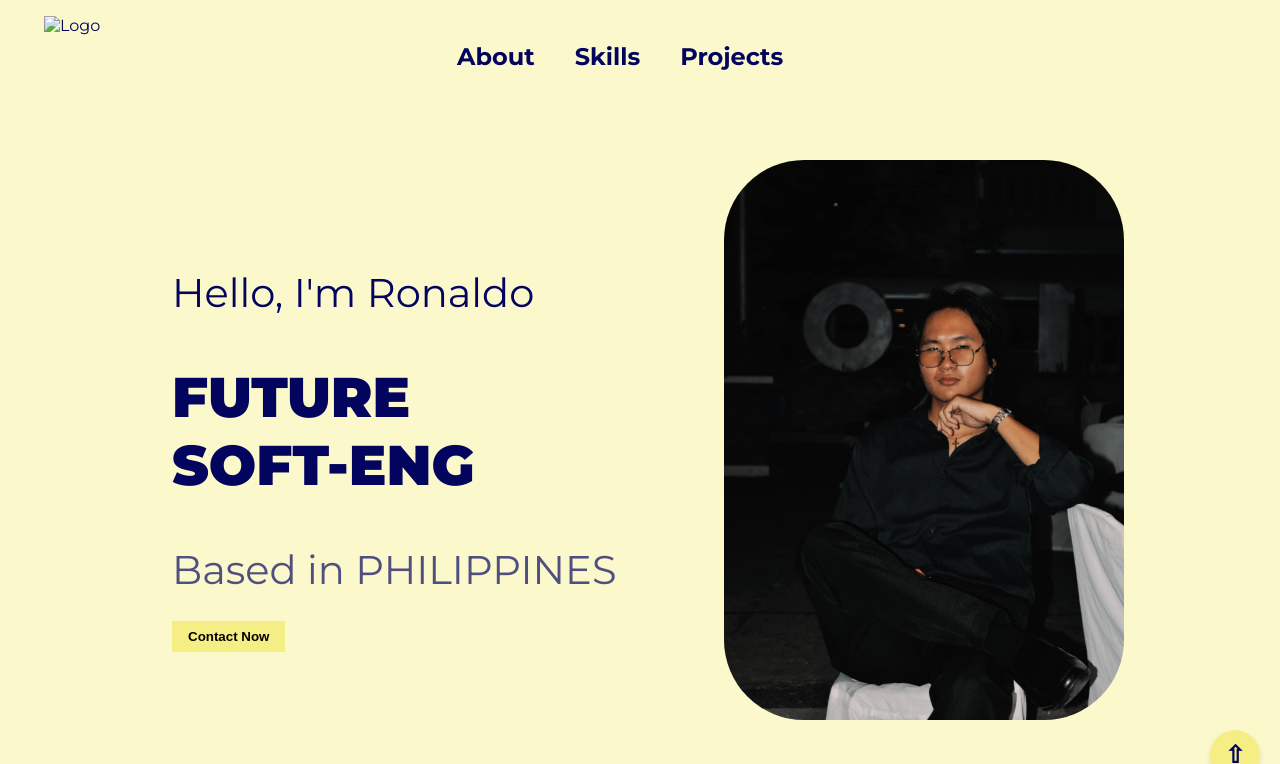
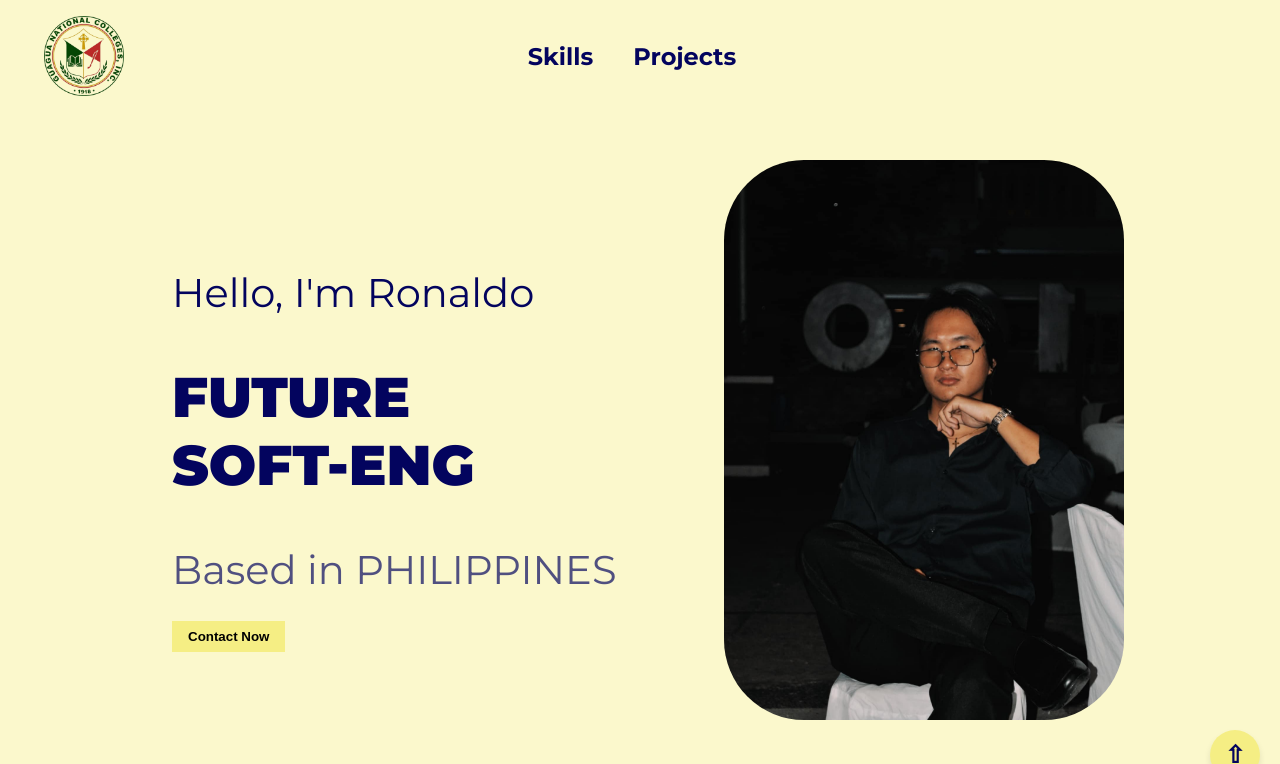
Before and after one commit to RonaldoMontemayor/Ronaldo-Portfolio, a plain HTML site: page Portfolio.HTML in a window 1280 px wide. Shown: the top 764 px of the page. Drawn offline with Linux system fonts and the light colour scheme.

Commit message:
Update Portfolio.HTML

```diff
--- a/Portfolio.HTML
+++ b/Portfolio.HTML
@@ -11,9 +11,9 @@
 <body>
   <div class="container">
     <header>
-      <img src="gncLogo.png" alt="Logo">
+      <img src="/Pictures/gncLogo.png" alt="Logo">
       <nav>
-        <a href="#about">About</a>
+
         <a href="#skills">Skills</a>
         <a href="#projects">Projects</a>
       </nav>
```
